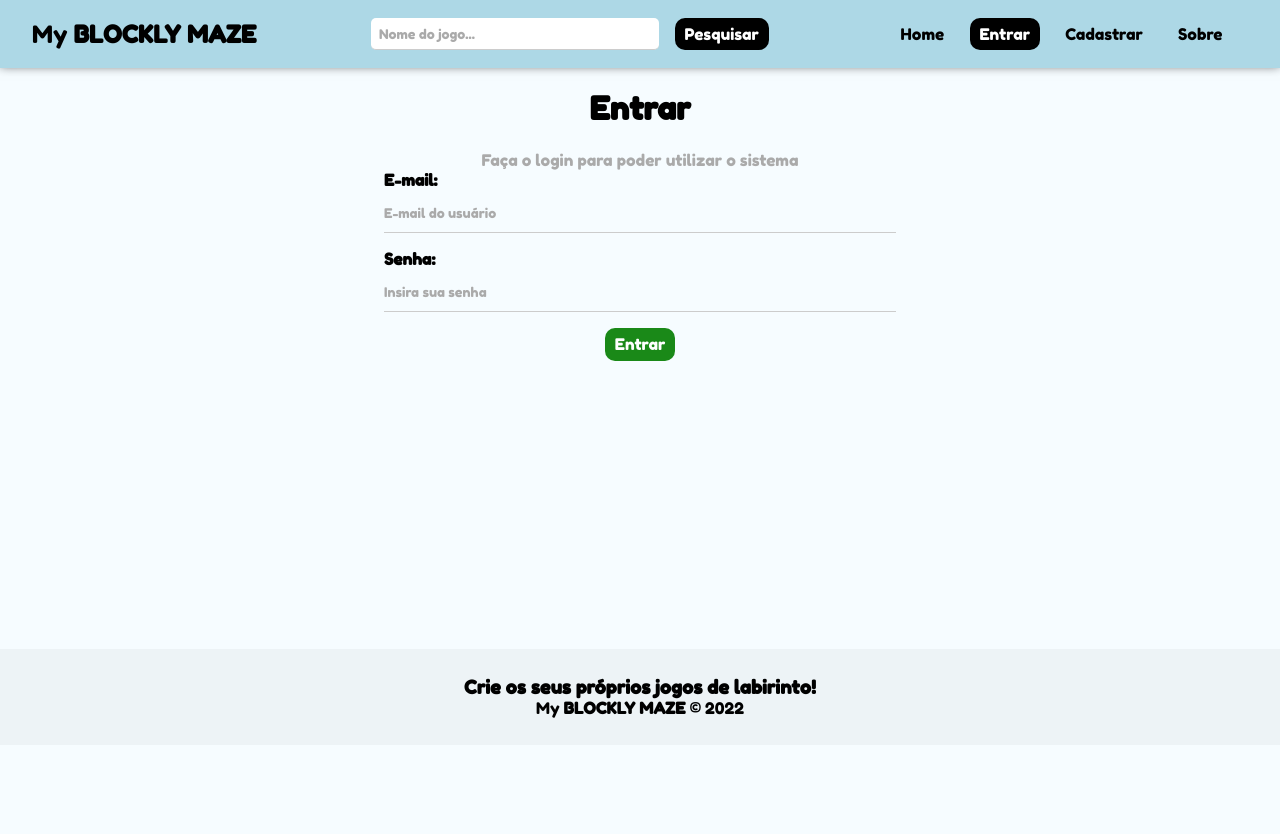
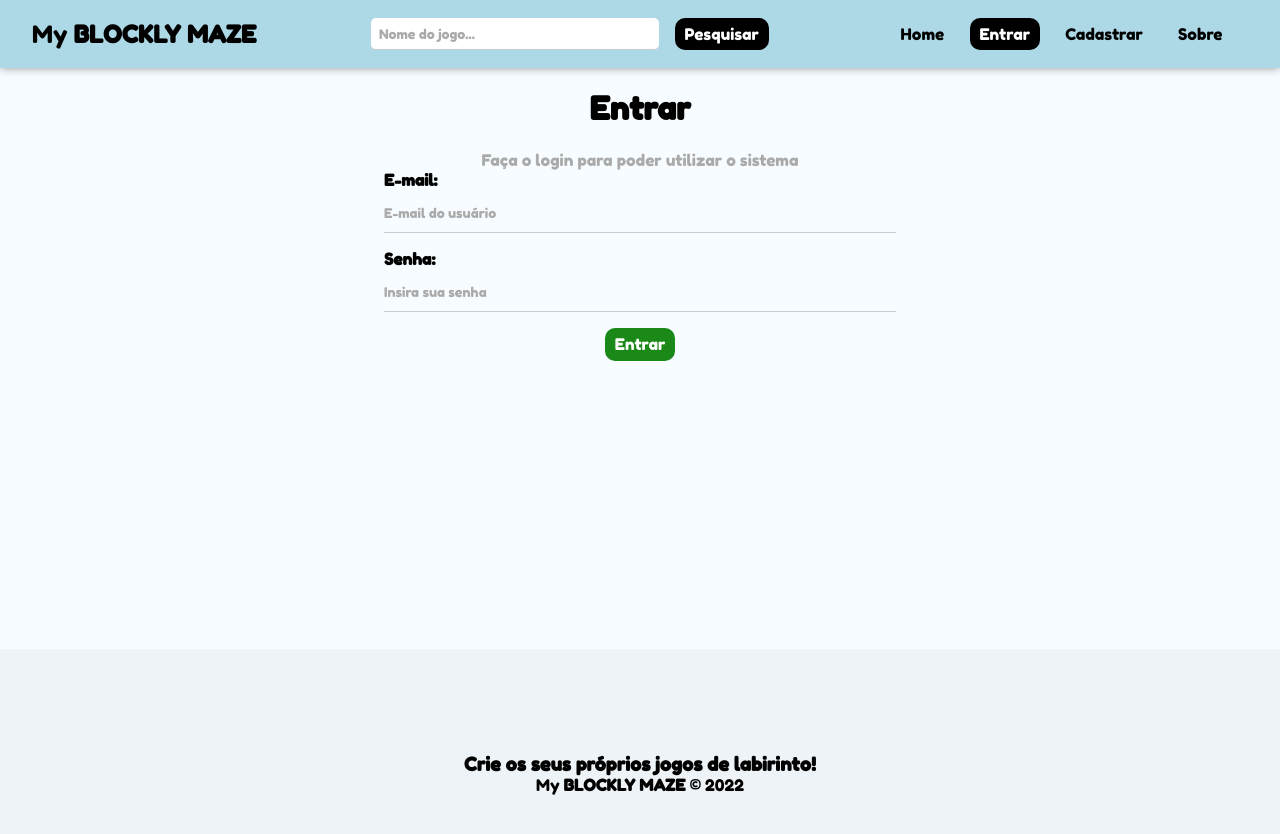
Before and after one commit to diegovds/maze-game-generator, a React (Create React App) app: page /login in a window 1280 px wide. Shown: the top 834 px of the page. Before the commit the page ends 800 px from the top, so only its background shows below. Built offline with nearby package versions, Linux system fonts and the light colour scheme; no server answers.

Commit message:
Revert "fix footer"
This reverts commit 6ea0670984aa525567a6c7db82dfe428d0fcc3ec.

```diff
--- a/src/components/Footer.module.css
+++ b/src/components/Footer.module.css
@@ -1,11 +1,10 @@
 .footer {
-  height: 6rem;
+  height: 250px;
   display: flex;
   flex-direction: column;
   align-items: center;
   justify-content: center;
   background-color: #edf3f6;
-  bottom: 0;
 }
 
 .footer span {
```
